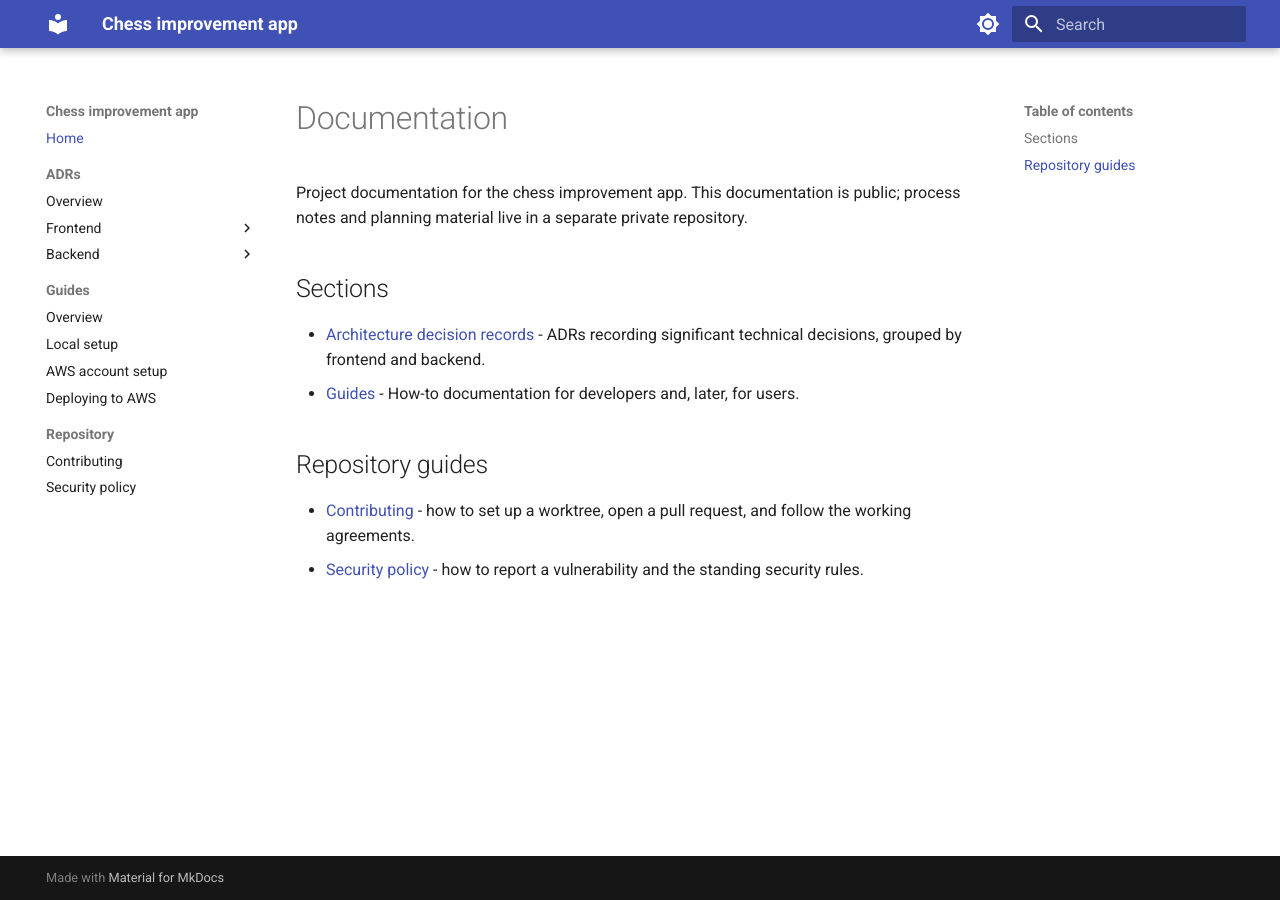
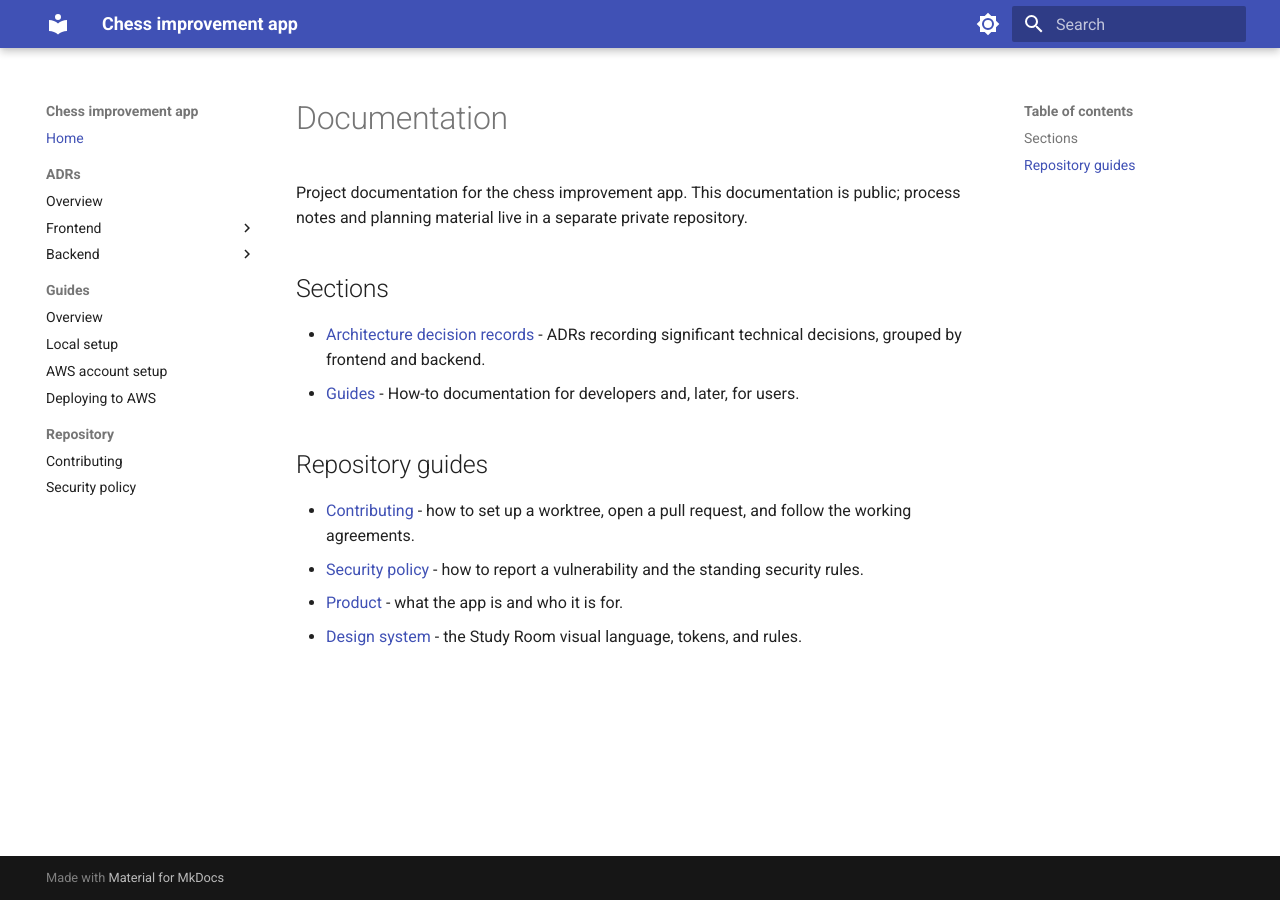
Before and after one commit to sushanth-dev/kanso-app, an MkDocs documentation site: the page built from docs/index.md, in a window 1280 px wide. Built offline with MkDocs 1.6.1 and Material for MkDocs 9.7.7, drawn with Linux system fonts in a browser that asks for light colours.

Commit message:
docs: regenerate DESIGN.md from the refined shell

```diff
--- a/docs/index.md
+++ b/docs/index.md
@@ -17,3 +17,6 @@ repository.
   request, and follow the working agreements.
 * [Security policy](SECURITY.md) - how to report a vulnerability and the
   standing security rules.
+* [Product](../PRODUCT.md) - what the app is and who it is for.
+* [Design system](../DESIGN.md) - the Study Room visual language, tokens,
+  and rules.
```
Also changed, not shown: DESIGN.md (+18 -3 lines).
